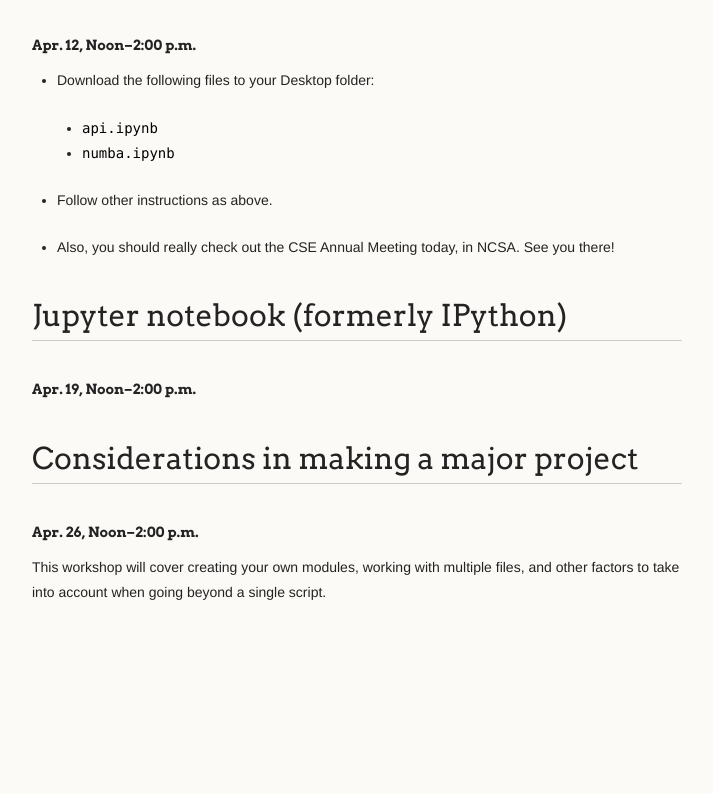
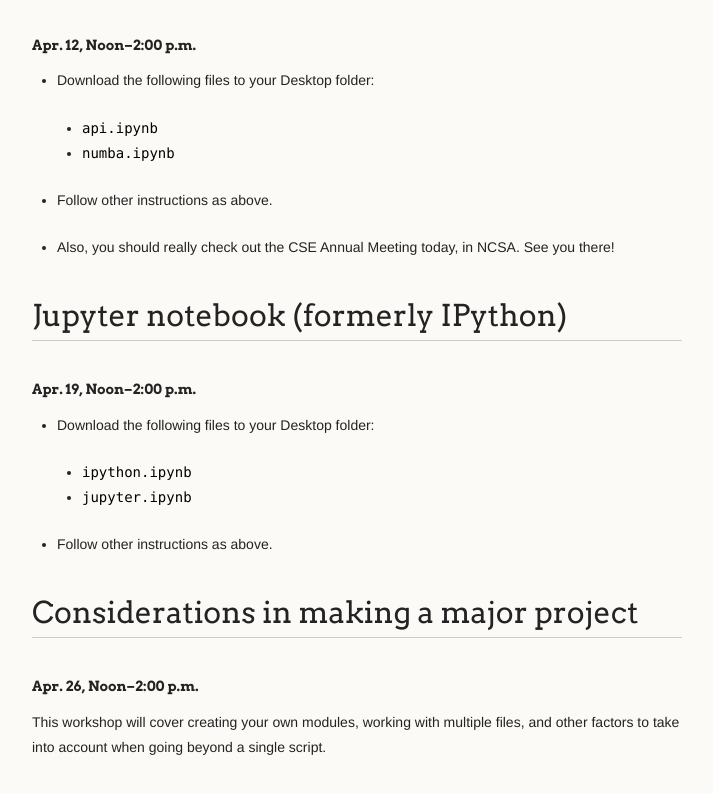
Before and after one commit to illinois-cse/python-sp16, a plain HTML site: page index.html in a window 1280 px wide. Shown: the part 4628-5422 px from the top of the page, without its empty margins (278-991 px from the left). Before the commit the page ends 5305 px from the top, so only its background shows below. Drawn offline with Linux system fonts and the light colour scheme.

```diff
--- a/index.html
+++ b/index.html
@@ -246,6 +246,20 @@ jupyter notebook
 <h4>
 <a id="apr-19-noon200-pm" class="anchor" href="#apr-19-noon200-pm" aria-hidden="true"><span aria-hidden="true" class="octicon octicon-link"></span></a>Apr. 19, Noon–2:00 p.m.</h4>
 
+<ul>
+<li>
+<p>Download the following files to your Desktop folder:</p>
+
+<ul>
+<li>  <a href="./lessons/ipython.ipynb"><code>ipython.ipynb</code></a>
+</li>
+<li>  <a href="./lessons/jupyter.ipynb"><code>jupyter.ipynb</code></a>
+</li>
+</ul>
+</li>
+<li><p>Follow other instructions as above.</p></li>
+</ul>
+
 <h1>
 <a id="considerations-in-making-a-major-project" class="anchor" href="#considerations-in-making-a-major-project" aria-hidden="true"><span aria-hidden="true" class="octicon octicon-link"></span></a>Considerations in making a major project</h1>
 
```
Also changed, not shown: params.json (+1 -1 lines).
